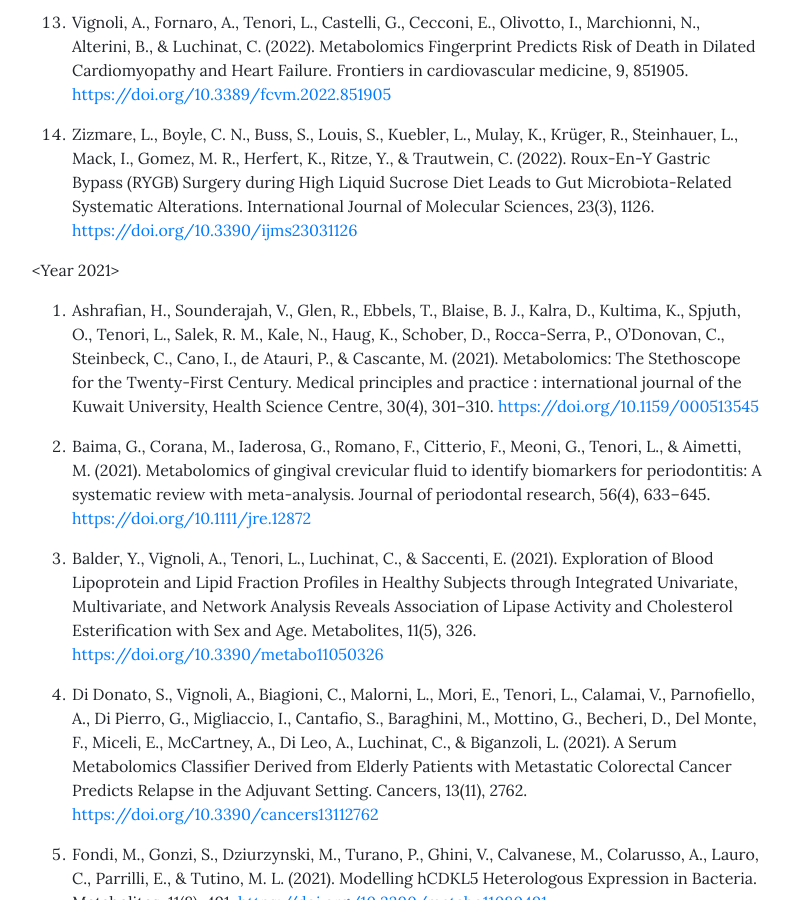
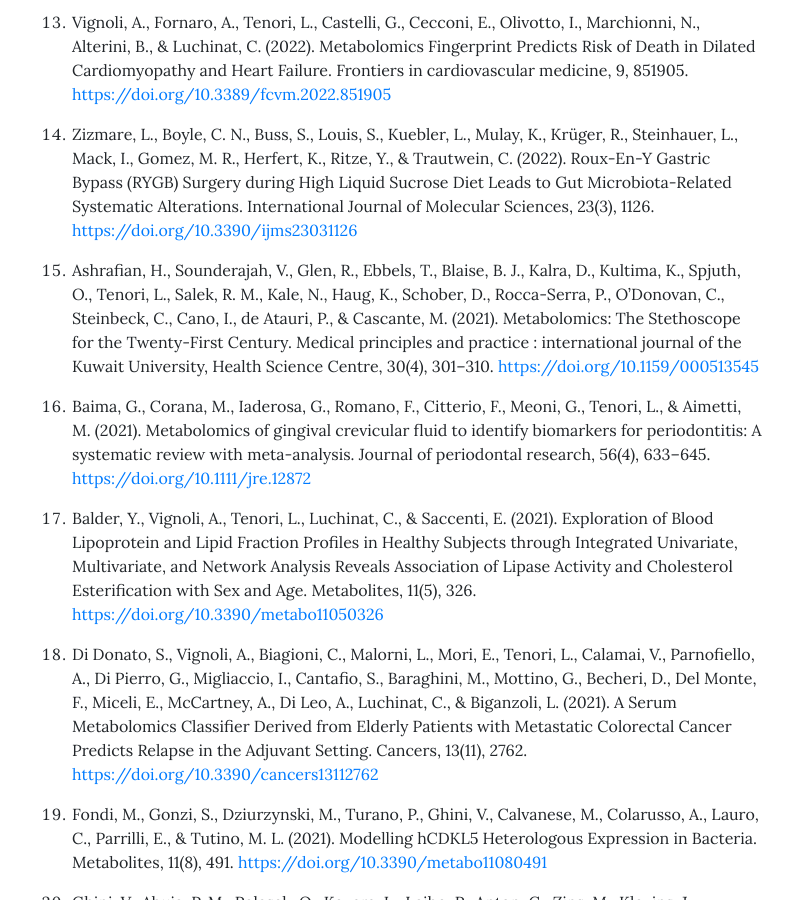
Before and after one commit to phenocare/IPCN, a Jekyll site: the page built from pages/outcomes.md, in a window 1280 px wide and 900 px high, scrolled down 2037 px. Shown: the whole window, without its empty margins (243-1036 px from the left). Built offline with Jekyll 4.4.1, drawn with Linux system fonts in a browser that asks for light colours.

Commit message:
updated auto numbering

```diff
--- a/pages/outcomes.md
+++ b/pages/outcomes.md
@@ -10,8 +10,6 @@ permalink: /outcomes/
 [PhenoRisk PACS RuO](https://phenocare.github.io/IPCN/blog/2022/bruker-new-nmr-test/)
 
 <h4><br />Publications</h4>
-
-# Year 2022
 
 1. Bernacchioni, C., Squecco, R., Gamberi, T., Ghini, V., Schumacher, F., Mannelli, M., Garella, R., Idrizaj, E., Cencetti, F., Puliti, E., Bruni, P., Turano, P., Fiaschi, T., & Donati, C. (2022). S1P Signalling Axis Is Necessary for Adiponectin-Directed Regulation of Electrophysiological Properties and Oxidative Metabolism in C2C12 Myotubes. Cells, 11(4), 713. [https://doi.org/10.3390/cells11040713](https://doi.org/10.3390/cells11040713)
 
@@ -40,8 +38,6 @@ permalink: /outcomes/
 1. Vignoli, A., Fornaro, A., Tenori, L., Castelli, G., Cecconi, E., Olivotto, I., Marchionni, N., Alterini, B., & Luchinat, C. (2022). Metabolomics Fingerprint Predicts Risk of Death in Dilated Cardiomyopathy and Heart Failure. Frontiers in cardiovascular medicine, 9, 851905. [https://doi.org/10.3389/fcvm.2022.851905](https://doi.org/10.3389/fcvm.2022.851905)
 
 1. Zizmare, L., Boyle, C. N., Buss, S., Louis, S., Kuebler, L., Mulay, K., Krüger, R., Steinhauer, L., Mack, I., Gomez, M. R., Herfert, K., Ritze, Y., & Trautwein, C. (2022). Roux-En-Y Gastric Bypass (RYGB) Surgery during High Liquid Sucrose Diet Leads to Gut Microbiota-Related Systematic Alterations. International Journal of Molecular Sciences, 23(3), 1126. [https://doi.org/10.3390/ijms23031126](https://doi.org/10.3390/ijms23031126)
-
-<Year 2021>
 
 1. Ashrafian, H., Sounderajah, V., Glen, R., Ebbels, T., Blaise, B. J., Kalra, D., Kultima, K., Spjuth, O., Tenori, L., Salek, R. M., Kale, N., Haug, K., Schober, D., Rocca-Serra, P., O'Donovan, C., Steinbeck, C., Cano, I., de Atauri, P., & Cascante, M. (2021). Metabolomics: The Stethoscope for the Twenty-First Century. Medical principles and practice : international journal of the Kuwait University, Health Science Centre, 30(4), 301–310. [https://doi.org/10.1159/000513545](https://doi.org/10.1159/000513545)
 
@@ -95,8 +91,6 @@ permalink: /outcomes/
 
 1. Zhou, Q., Kerbl-Knapp, J., Zhang, F., Korbelius, M., Kuentzel, K. B., Vujić, N., Akhmetshina, A., Hörl, G., Paar, M., Steyrer, E., Kratky, D., & Madl, T. (2021). Metabolomic Profiles of Mouse Tissues Reveal an Interplay between Aging and Energy Metabolism. Metabolites, 12(1), 17. [https://doi.org/10.3390/metabo12010017](https://doi.org/10.3390/metabo12010017)
 
-# Year 2020
-
 1. Antonaros, F., Ghini, V., Pulina, F., Ramacieri, G., Cicchini, E., Mannini, E., Martelli, A., Feliciello, A., Lanfranchi, S., Onnivello, S., Vianello, R., Locatelli, C., Cocchi, G., Pelleri, M. C., Vitale, L., Strippoli, P., Luchinat, C., Turano, P., Piovesan, A., & Caracausi, M. (2020). Plasma metabolome and cognitive skills in Down syndrome. Scientific reports, 10(1), 10491. [https://doi.org/10.1038/s41598-020-67195-z](https://doi.org/10.1038/s41598-020-67195-z)
 
 1. Basoglu, A., Baspinar, N., Tenori, L., Licari, C., & Gulersoy, E. (2020). Nuclear magnetic resonance (NMR)-based metabolome profile evaluation in dairy cows with and without displaced abomasum. The veterinary quarterly, 40(1), 1–15. [https://doi.org/10.1080/01652176.2019.1707907](https://doi.org/10.1080/01652176.2019.1707907)
@@ -125,8 +119,6 @@ permalink: /outcomes/
 
 1. Vignoli, A., Tenori, L., Giusti, B., Valente, S., Carrabba, N., Balzi, D., Barchielli, A., Marchionni, N., Gensini, G. F., Marcucci, R., Gori, A. M., Luchinat, C., & Saccenti, E. (2020). Differential Network Analysis Reveals Metabolic Determinants Associated with Mortality in Acute Myocardial Infarction Patients and Suggests Potential Mechanisms Underlying Different Clinical Scores Used To Predict Death. Journal of proteome research, 19(2), 949–961. [https://doi.org/10.1021/acs.jproteome.9b00779](https://doi.org/10.1021/acs.jproteome.9b00779)
 
-# Year 2019
-
 1. D'Alessandro, G., Quaglio, D., Monaco, L., Lauro, C., Ghirga, F., Ingallina, C., De Martino, M., Fucile, S., Porzia, A., Di Castro, M. A., Bellato, F., Mastrotto, F., Mori, M., Infante, P., Turano, P., Salmaso, S., Caliceti, P., Di Marcotullio, L., Botta, B., Ghini, V., & Limatola, C. (2019). 1H-NMR metabolomics reveals the Glabrescione B exacerbation of glycolytic metabolism beside the cell growth inhibitory effect in glioma. Cell communication and signaling : CCS, 17(1), 108. [https://doi.org/10.1186/s12964-019-0421-8](https://doi.org/10.1186/s12964-019-0421-8)
 
 1. Emwas, A. H., Roy, R., McKay, R. T., Tenori, L., Saccenti, E., Gowda, G., Raftery, D., Alahmari, F., Jaremko, L., Jaremko, M., & Wishart, D. S. (2019). NMR Spectroscopy for Metabolomics Research. Metabolites, 9(7), 123. [https://doi.org/10.3390/metabo9070123](https://doi.org/10.3390/metabo9070123)
@@ -151,8 +143,6 @@ permalink: /outcomes/
 
 1. Vignoli, A., Tenori, L., Giusti, B., Takis, P. G., Valente, S., Carrabba, N., Balzi, D., Barchielli, A., Marchionni, N., Gensini, G. F., Marcucci, R., Luchinat, C., & Gori, A. M. (2019). NMR-based metabolomics identifies patients at high risk of death within two years after acute myocardial infarction in the AMI-Florence II cohort. BMC medicine, 17(1), 3. [https://doi.org/10.1186/s12916-018-1240-2](https://doi.org/10.1186/s12916-018-1240-2)
 
-# Year 2018
-
 1. Caracausi, M., Ghini, V., Locatelli, C., Mericio, M., Piovesan, A., Antonaros, F., Pelleri, M. C., Vitale, L., Vacca, R. A., Bedetti, F., Mimmi, M. C., Luchinat, C., Turano, P., Strippoli, P., & Cocchi, G. (2018). Plasma and urinary metabolomic profiles of Down syndrome correlate with alteration of mitochondrial metabolism. Scientific reports, 8(1), 2977. [https://doi.org/10.1038/s41598-018-20834-y](https://doi.org/10.1038/s41598-018-20834-y)
 
 1. Checcucci, A., diCenzo, G. C., Ghini, V., Bazzicalupo, M., Becker, A., Decorosi, F., Döhlemann, J., Fagorzi, C., Finan, T. M., Fondi, M., Luchinat, C., Turano, P., Vignolini, T., Viti, C., & Mengoni, A. (2018). Creation and Characterization of a Genomically Hybrid Strain in the Nitrogen-Fixing Symbiotic Bacterium Sinorhizobium meliloti. ACS synthetic biology, 7(10), 2365–2378. [https://doi.org/10.1021/acssynbio.8b00158](https://doi.org/10.1021/acssynbio.8b00158)
@@ -172,8 +162,6 @@ permalink: /outcomes/
 1. Takis, P. G., Taddei, A., Pini, R., Grifoni, S., Tarantini, F., Bechi, P., & Luchinat, C. (2018). Fingerprinting Acute Digestive Diseases by Untargeted NMR Based Metabolomics. International journal of molecular sciences, 19(11), 3288. [https://doi.org/10.3390/ijms19113288](https://doi.org/10.3390/ijms19113288)
 
 1. Tenori, L., Santucci, C., Meoni, G., Morrocchi, V., Matteucci, G., & Luchinat, C. (2018). NMR metabolomic fingerprinting distinguishes milk from different farms. Food research international (Ottawa, Ont.), 113, 131–139. [https://doi.org/10.1016/j.foodres.2018.06.066](https://doi.org/10.1016/j.foodres.2018.06.066)
-
-# Year 2017
 
 1. Bernacchioni, C., Ghini, V., Cencetti, F., Japtok, L., Donati, C., Bruni, P., & Turano, P. (2017). NMR metabolomics highlights sphingosine kinase-1 as a new molecular switch in the orchestration of aberrant metabolic phenotype in cancer cells. Molecular oncology, 11(5), 517–533. [https://doi.org/10.1002/1878-0261.12048](https://doi.org/10.1002/1878-0261.12048)
 
@@ -195,8 +183,6 @@ permalink: /outcomes/
 
 1. Takis, P. G., Tenori, L., Ravera, E., & Luchinat, C. (2017). Gelified Biofluids for High-Resolution Magic Angle Spinning 1H NMR Analysis: The Case of Urine. Analytical chemistry, 89(2), 1054–1058. [https://doi.org/10.1021/acs.analchem.6b04318](https://doi.org/10.1021/acs.analchem.6b04318)
 
-# Year 2016
-
 1. Basoglu, A., Baspinar, N., Tenori, L., Vignoli, A., & Yildiz, R. (2016). Plasma metabolomics in calves with acute bronchopneumonia. Metabolomics, 12(128). [https://doi.org/10.1007/s11306-016-1074-x](https://doi.org/10.1007/s11306-016-1074-x)
 
 1. Emwas, A. H., Roy, R., McKay, R. T., Ryan, D., Brennan, L., Tenori, L., Luchinat, C., Gao, X., Zeri, A. C., Gowda, G. A., Raftery, D., Steinbeck, C., Salek, R. M., & Wishart, D. S. (2016). Recommendations and Standardization of Biomarker Quantification Using NMR-Based Metabolomics with Particular Focus on Urinary Analysis. Journal of proteome research, 15(2), 360–373. [https://doi.org/10.1021/acs.jproteome.5b00885](https://doi.org/10.1021/acs.jproteome.5b00885)
@@ -204,8 +190,6 @@ permalink: /outcomes/
 1. Saccenti, E., Menichetti, G., Ghini, V., Remondini, D., Tenori, L., & Luchinat, C. (2016). Entropy-Based Network Representation of the Individual Metabolic Phenotype. Journal of proteome research, 15(9), 3298–3307. [https://doi.org/10.1021/acs.jproteome.6b00454](https://doi.org/10.1021/acs.jproteome.6b00454)
 
 1. Wallner-Liebmann, S., Tenori, L., Mazzoleni, A., Dieber-Rotheneder, M., Konrad, M., Hofmann, P., Luchinat, C., Turano, P., & Zatloukal, K. (2016). Individual Human Metabolic Phenotype Analyzed by (1)H NMR of Saliva Samples. Journal of proteome research, 15(6), 1787–1793. [https://doi.org/10.1021/acs.jproteome.5b01060](https://doi.org/10.1021/acs.jproteome.5b01060)
-
-# Year 2015
 
 1. Ghini, V., Saccenti, E., Tenori, L., Assfalg, M., & Luchinat, C. (2015). Allostasis and Resilience of the Human Individual Metabolic Phenotype. Journal of proteome research, 14(7), 2951–2962. [https://doi.org/10.1021/acs.jproteome.5b00275](https://doi.org/10.1021/acs.jproteome.5b00275)
 
@@ -225,8 +209,6 @@ permalink: /outcomes/
 
 1. Wruck, W., Kashofer, K., Rehman, S., Daskalaki, A., Berg, D., Gralka, E., Jozefczuk, J., Drews, K., Pandey, V., Regenbrecht, C., Wierling, C., Turano, P., Korf, U., Zatloukal, K., Lehrach, H., Westerhoff, H. V., & Adjaye, J. (2015). Multi-omic profiles of human non-alcoholic fatty liver disease tissue highlight heterogenic phenotypes. Scientific data, 2, 150068. [https://doi.org/10.1038/sdata.2015.68](https://doi.org/10.1038/sdata.2015.68)
 
-# Year 2014
-
 1. Bertini, I., Hu, X., & Luchinat, C. (2014). Global metabolomics characterization of bacteria: pre-analytical treatments and profiling. Metabolomics, 10, 241-249. [https://doi.org/10.1007/s11306-013-0571-4](https://doi.org/10.1007/s11306-013-0571-4)
 
 1. Bertine, I., Luchinat, C., Miniati, M., Monti, S., & Tenori, L. (2014). Phenotyping COPD by 1H NMR metabolomics of exhaled breath condensate. Metabolomics, 10, 302-311. [https://doi.org/10.1007/s11306-013-0572-3](https://doi.org/10.1007/s11306-013-0572-3)
@@ -239,11 +221,7 @@ permalink: /outcomes/
 
 1. Turano P. (2014). Colorectal cancer: the potential of metabolic fingerprinting. Expert review of gastroenterology & hepatology, 8(8), 847–849. [https://doi.org/10.1586/17474124.2014.945912](https://doi.org/10.1586/17474124.2014.945912)
 
-# Year 2013
-
 1. Tenori, L., Hu, X., Pantaleo, P., Alterini, B., Castelli, G., Olivotto, I., Bertini, I., Luchinat, C., & Gensini, G. F. (2013). Metabolomic fingerprint of heart failure in humans: a nuclear magnetic resonance spectroscopy analysis. International journal of cardiology, 168(4), e113–e115. [https://doi.org/10.1016/j.ijcard.2013.08.042](https://doi.org/10.1016/j.ijcard.2013.08.042)
-
-# Year 2012
 
 1. Aimetti, M., Cacciatore, S., Graziano, A., & Tenori, L. (2012). Metabonomic analysis of saliva reveals generalized chronic periodontitis signature. Metabolomics, 8, 465-474. [https://doi.org/10.1007/s11306-011-0331-2](https://doi.org/10.1007/s11306-011-0331-2)
 
@@ -253,8 +231,6 @@ permalink: /outcomes/
 
 1. Tenori, L., Oakman, C., Claudino, W. M., Bernini, P., Cappadona, S., Nepi, S., Biganzoli, L., Arbushites, M. C., Luchinat, C., Bertini, I., & Di Leo, A. (2012). Exploration of serum metabolomic profiles and outcomes in women with metastatic breast cancer: a pilot study. Molecular oncology, 6(4), 437–444. [https://doi.org/10.1016/j.molonc.2012.05.003](https://doi.org/10.1016/j.molonc.2012.05.003)
 
-# Year 2011
-
 1. Bernini, P., Bertini, I., Calabrò, A., la Marca, G., Lami, G., Luchinat, C., Renzi, D., & Tenori, L. (2011). Are patients with potential celiac disease really potential? The answer of metabonomics. Journal of proteome research, 10(2), 714–721. [https://doi.org/10.1021/pr100896s](https://doi.org/10.1021/pr100896s)
 
 1. Bernini, P., Bertini, I., Luchinat, C., Nincheri, P., Staderini, S., & Turano, P. (2011). Standard operating procedures for pre-analytical handling of blood and urine for metabolomic studies and biobanks. Journal of biomolecular NMR, 49(3-4), 231–243. [https://doi.org/10.1007/s10858-011-9489-1](https://doi.org/10.1007/s10858-011-9489-1)
@@ -263,12 +239,8 @@ permalink: /outcomes/
 
 1. Oakman, C., Tenori, L., Biganzoli, L., Santarpia, L., Cappadona, S., Luchinat, C., & Di Leo, A. (2011). Uncovering the metabolomic fingerprint of breast cancer. The international journal of biochemistry & cell biology, 43(7), 1010–1020. [https://doi.org/10.1016/j.biocel.2010.05.001](https://doi.org/10.1016/j.biocel.2010.05.001)
 
-# Year 2009
-
 1. Bernini, P., Bertini, I., Luchinat, C., Nepi, S., Saccenti, E., Schäfer, H., Schütz, B., Spraul, M., & Tenori, L. (2009). Individual human phenotypes in metabolic space and time. Journal of proteome research, 8(9), 4264–4271. [https://doi.org/10.1021/pr900344m](https://doi.org/10.1021/pr900344m)
 
 1. Bertini, I., Calabrò, A., De Carli, V., Luchinat, C., Nepi, S., Porfirio, B., Renzi, D., Saccenti, E., & Tenori, L. (2009). The metabonomic signature of celiac disease. Journal of proteome research, 8(1), 170–177. [https://doi.org/10.1021/pr800548z](https://doi.org/10.1021/pr800548z)
 
-# Year 2008
-
 1. Assfalg, M., Bertini, I., Colangiuli, D., Luchinat, C., Schäfer, H., Schütz, B., & Spraul, M. (2008). Evidence of different metabolic phenotypes in humans. Proceedings of the National Academy of Sciences of the United States of America, 105(5), 1420–1424. [https://doi.org/10.1073/pnas.0705685105](https://doi.org/10.1073/pnas.0705685105)
```
